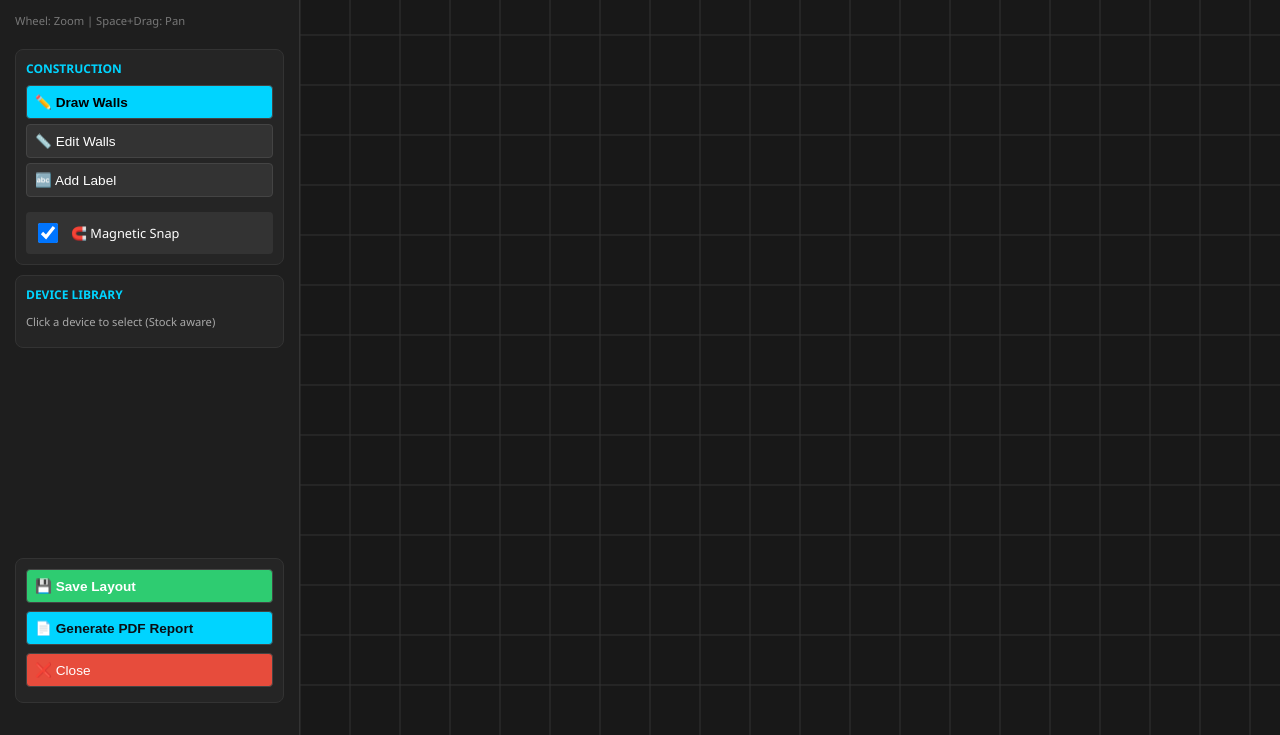
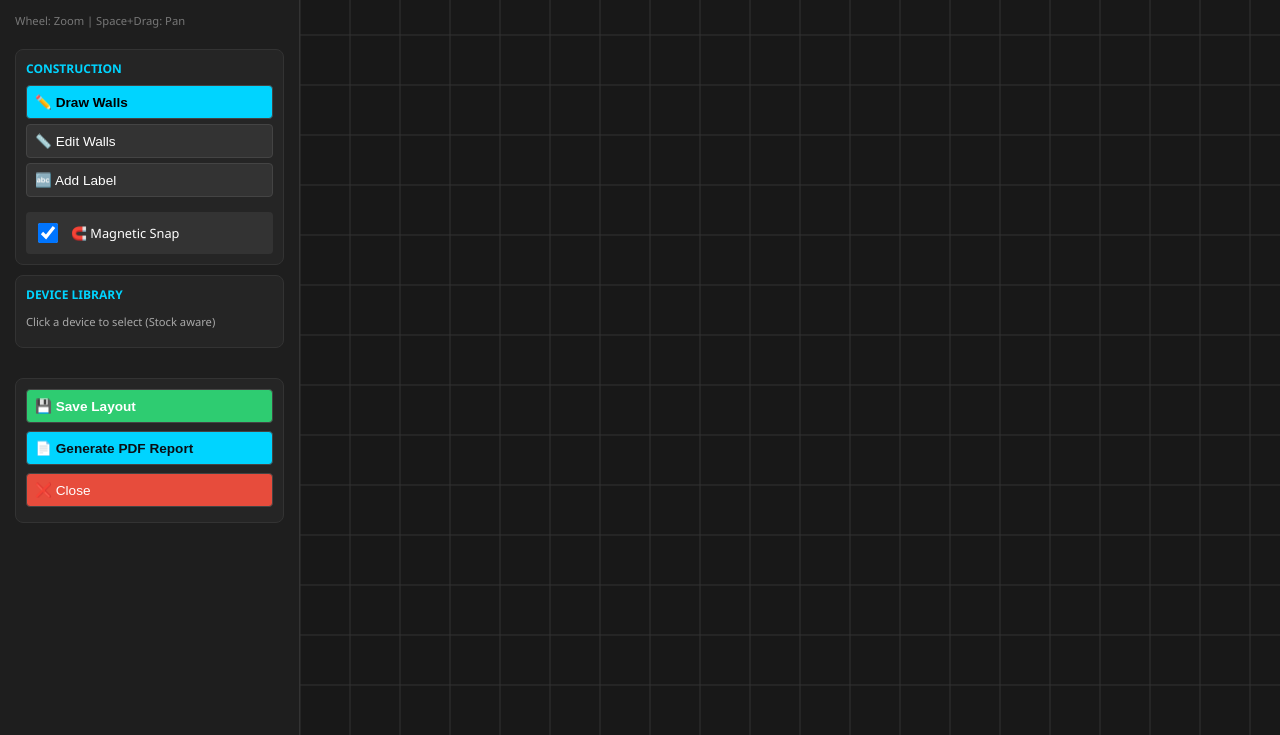
Before and after one commit to Farah-1/housbot, a plain HTML site: page coverage.html in a window 1280 px wide. Shown: the part 65-800 px from the top of the page. Drawn offline with nearby package versions, Linux system fonts and the light colour scheme.

Commit message:
Add files via upload

```diff
--- a/coverage.html
+++ b/coverage.html
@@ -106,7 +106,7 @@
 </div>
 </div>
 
-    <div class="tool-group" style="margin-top: 200px;">
+    <div class="tool-group" style="margin-top: 20px;">
         <button onclick="saveLayoutToFirebase()" style="background: #2ecc71; color: white; margin-bottom: 8px; font-weight: bold;">💾 Save Layout</button>
         <button id="btn-pdf" onclick="generateBlueprintPDF()" style="background: #00d4ff; color: #0a0e14; margin-bottom: 8px; font-weight: bold;">📄 Generate PDF Report</button>
         <button onclick="window.close()" style="background: #e74c3c; color: white;">❌ Close</button>
```
